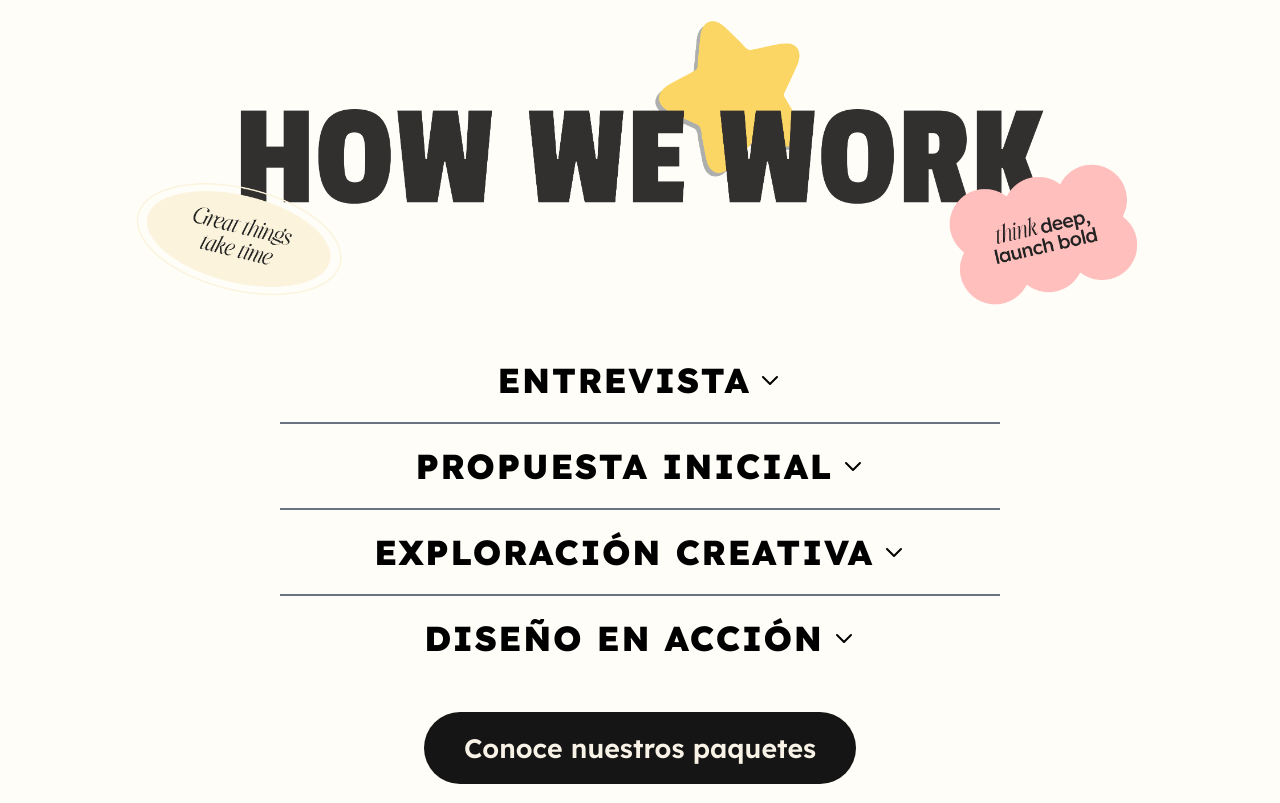
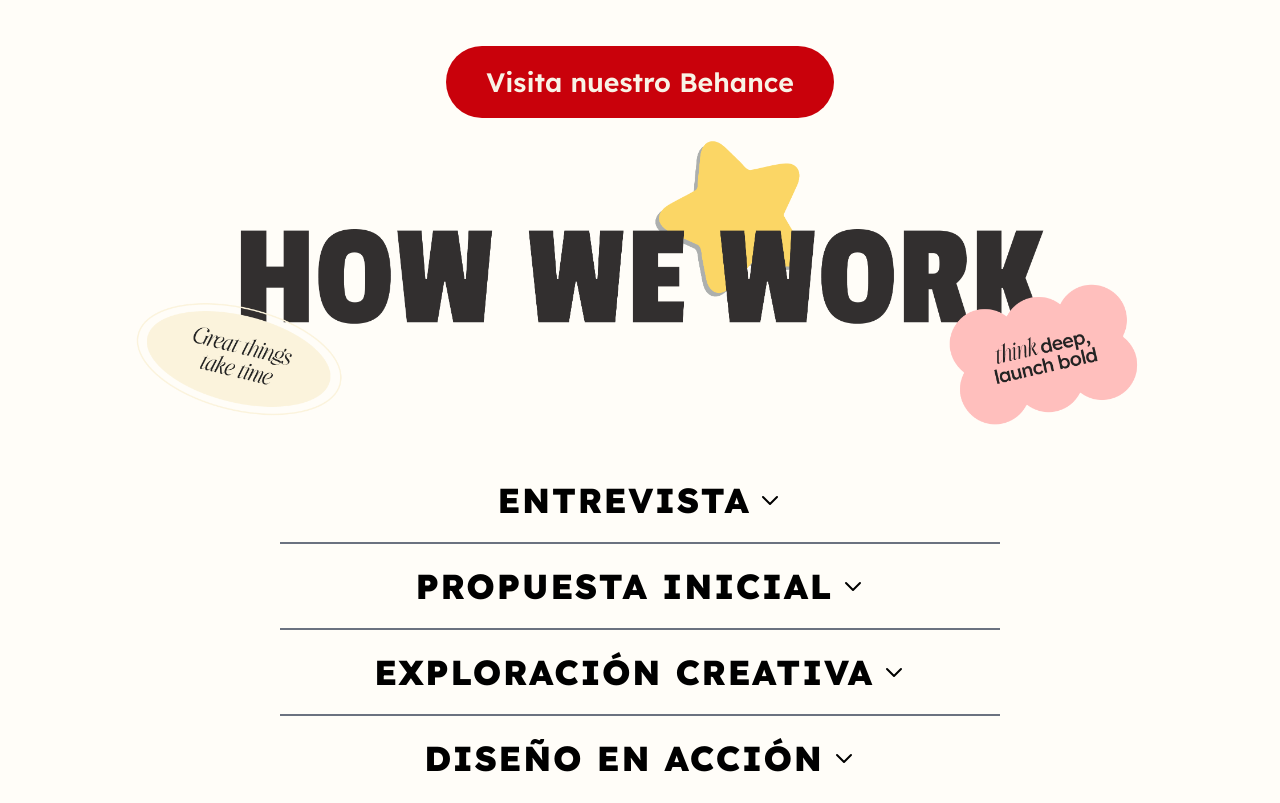
Before and after one commit to claudiolopezayala/andwbpg, a website: page public/index.html in a window 1280 px wide. Shown: the part 2302-3105 px from the top of the page. Drawn offline with Linux system fonts and the light colour scheme.

Commit message:
add behance button

```diff
--- a/public/index.html
+++ b/public/index.html
@@ -89,6 +89,10 @@
       <video id="safariFallback" class="w-[100%] mt-10 hidden" autoplay muted loop playsinline>
         <source src="./imgs/OtroIntro.mp4"  type="video/mp4">
       </video>
+
+      <a href="about.html" class="text-center bg-[#C9010B] text-[#F8F3E6] font-[lexend] text-[12pt] md:text-[15pt] lg:text-[18pt] xl:text-[20pt] font-semibold rounded-full px-10 py-4 mt-12 hover:bg-[#F8F3E6] hover:text-[#C9010B] transition-colors duration-300">
+        Visita nuestro Behance
+      </a>
 
       <img src="./imgs/Title2Landing.png" alt="HOW WE WORK" class="w-[200%] xl:w-[80%]">
       <div class="w-[90%] max-w-[50rem] px-10 font-[lexend] text-center mx-auto">
```
